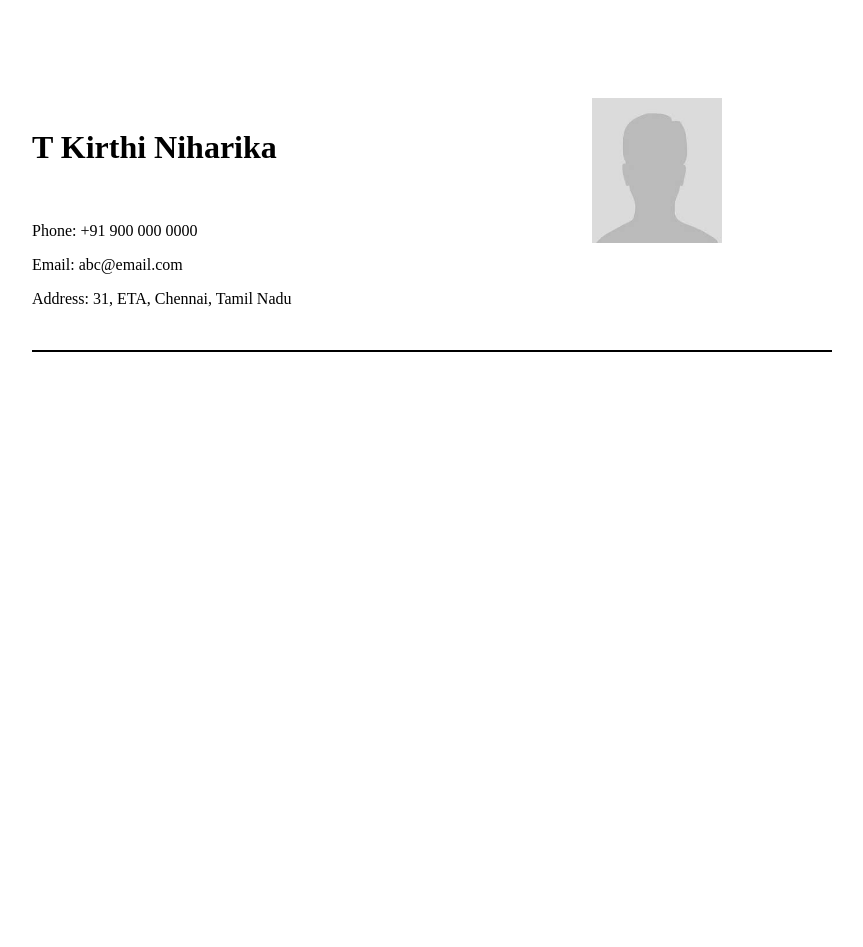
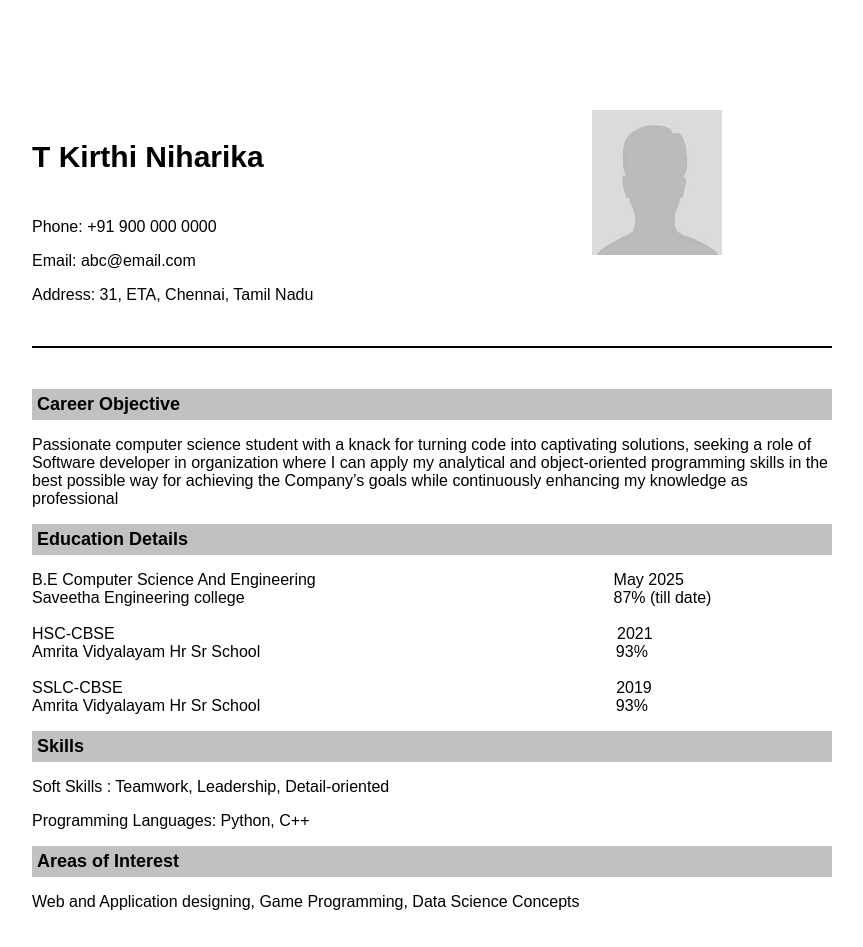
Before and after one commit to Kirthi-Niharika/mern-resume, a plain HTML site: page index.html in a window 1280 px wide. Shown: the whole page, without its empty margins (208-1071 px from the left). Before the commit the page ends 800 px from the top, so only its background shows below. Drawn offline with Linux system fonts and the light colour scheme.

Commit message:
Update html , css file

```diff
--- a/assets/css/style.css
+++ b/assets/css/style.css
@@ -16,3 +16,42 @@
     height: 100px;
     background-size: cover;
 }
+body {
+    font-family: sans-serif;
+    margin: 0;
+    padding: 20px;
+}
+
+.title{
+
+  background: rgb(193, 193, 193);
+  padding: 5px;
+
+}
+
+h1 {
+    font-size: 30px;
+    margin-bottom: 10px;
+}
+
+.mypic{
+    position: relative;
+    top: 90px;
+    left: 560px;
+    width: 100px;
+    height: 100px;
+    background-size: cover;
+}
+
+main {
+    margin-top: 20px;
+}
+
+h2 {
+    font-size: 18px;
+    margin-bottom: 10px;
+}
+
+pre {
+    font-family: sans-serif;
+}
--- a/index.html
+++ b/index.html
@@ -18,6 +18,25 @@
     <p>Address: 31, ETA, Chennai, Tamil Nadu</p>
 </div><br>
 <hr size="2" color="black">
+<br>
+<div class="main">
+    <h2 class="title">Career Objective</h2>
+    <p>Passionate computer science student with a knack for turning code into captivating solutions, seeking a role of Software developer in organization where I can apply my analytical and object-oriented programming skills in the best possible way for achieving the Company’s goals while continuously enhancing my knowledge as professional</p>
+    <h2 class="title">Education Details</h2>
+    <pre>B.E Computer Science And Engineering                                                                   May 2025
+Saveetha Engineering college                                                                                   87% (till date)
 
+HSC-CBSE                                                                                                                 2021
+Amrita Vidyalayam Hr Sr School                                                                                93%
+
+SSLC-CBSE                                                                                                               2019
+Amrita Vidyalayam Hr Sr School                                                                                93%</pre>
+    <h2 class="title">Skills</h2>
+    <p>Soft Skills :                            Teamwork, Leadership, Detail-oriented</p>
+    <p>Programming Languages:                   Python, C++</p>
+    <h2 class="title">Areas of Interest</h2>
+    <p>Web and Application designing, Game Programming, Data Science Concepts</p>
+</div>
+</div>
 </body>
 </html>
```
